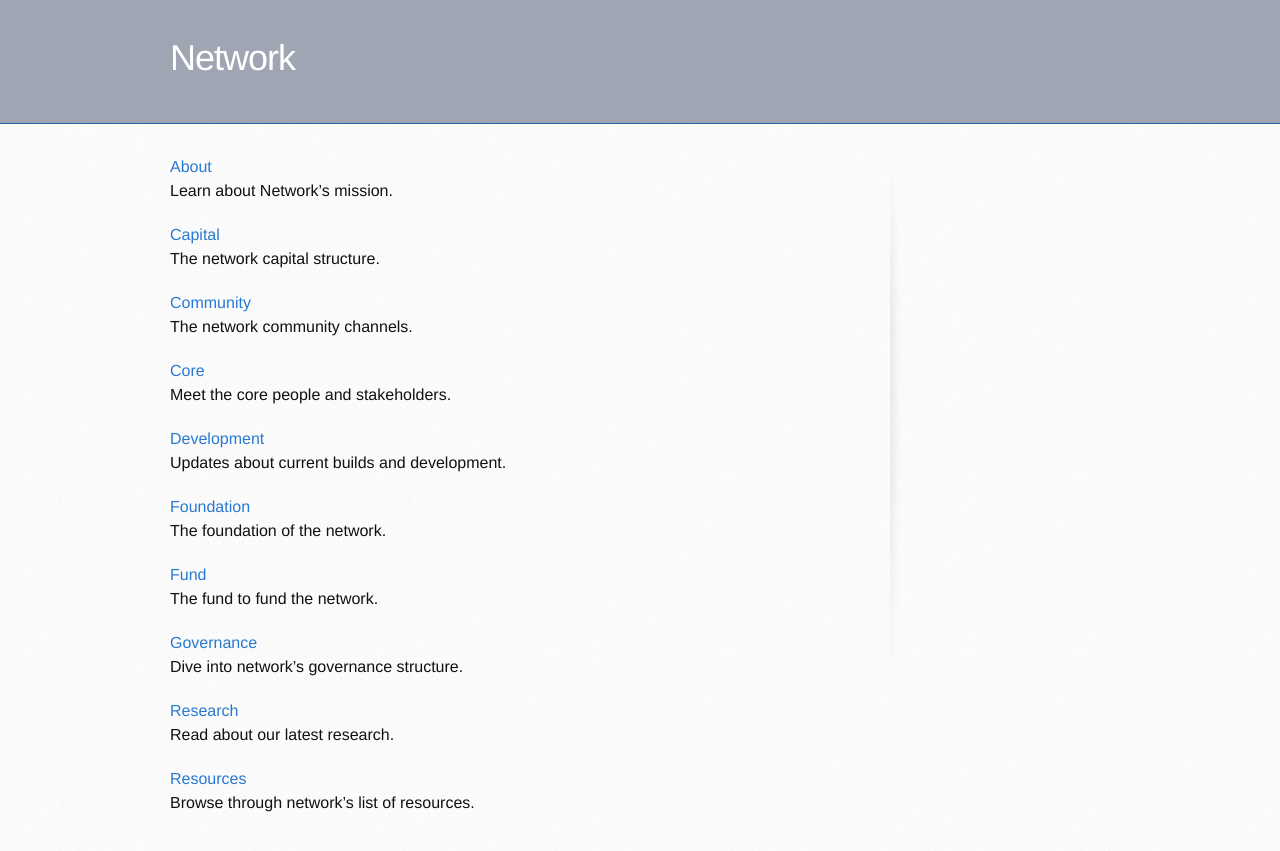
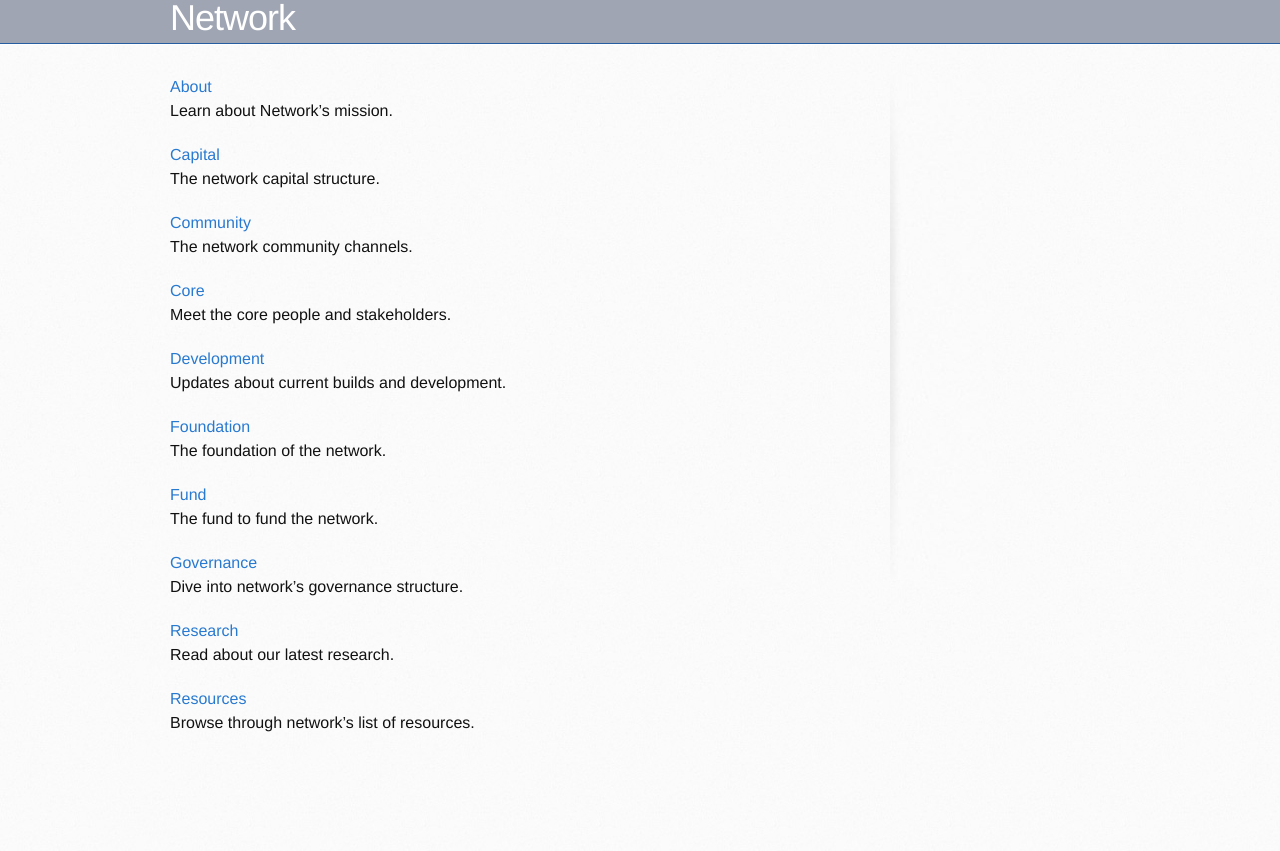
Before and after one commit to networkf/network.github.io, a Jekyll site: the page built from index.md, in a window 1280 px wide. Shown: the top 851 px of the page. Built offline with Jekyll 4.4.1, drawn with Linux system fonts in a browser that asks for light colours; some web fonts are replaced; our own code applies the rules of GitHub Pages for plain Markdown files; the repository's description, which GitHub fills in, is left out.

Commit message:
Update jekyll-theme-architect.scss

```diff
--- a/_sass/jekyll-theme-architect.scss
+++ b/_sass/jekyll-theme-architect.scss
@@ -24,8 +24,8 @@ a:hover {
 }
 
 header {
-  padding-top: 40px;
-  padding-bottom: 40px;
+  padding-top: 0px;
+  padding-bottom: 0px;
   font-family: 'Helvetica Neue', Helvetica, Arial, serif;
   background: #2e7bcf url(../images/header-bg.jpg) 0 0 repeat-x;
   border-bottom: solid 1px #275da1;
```
